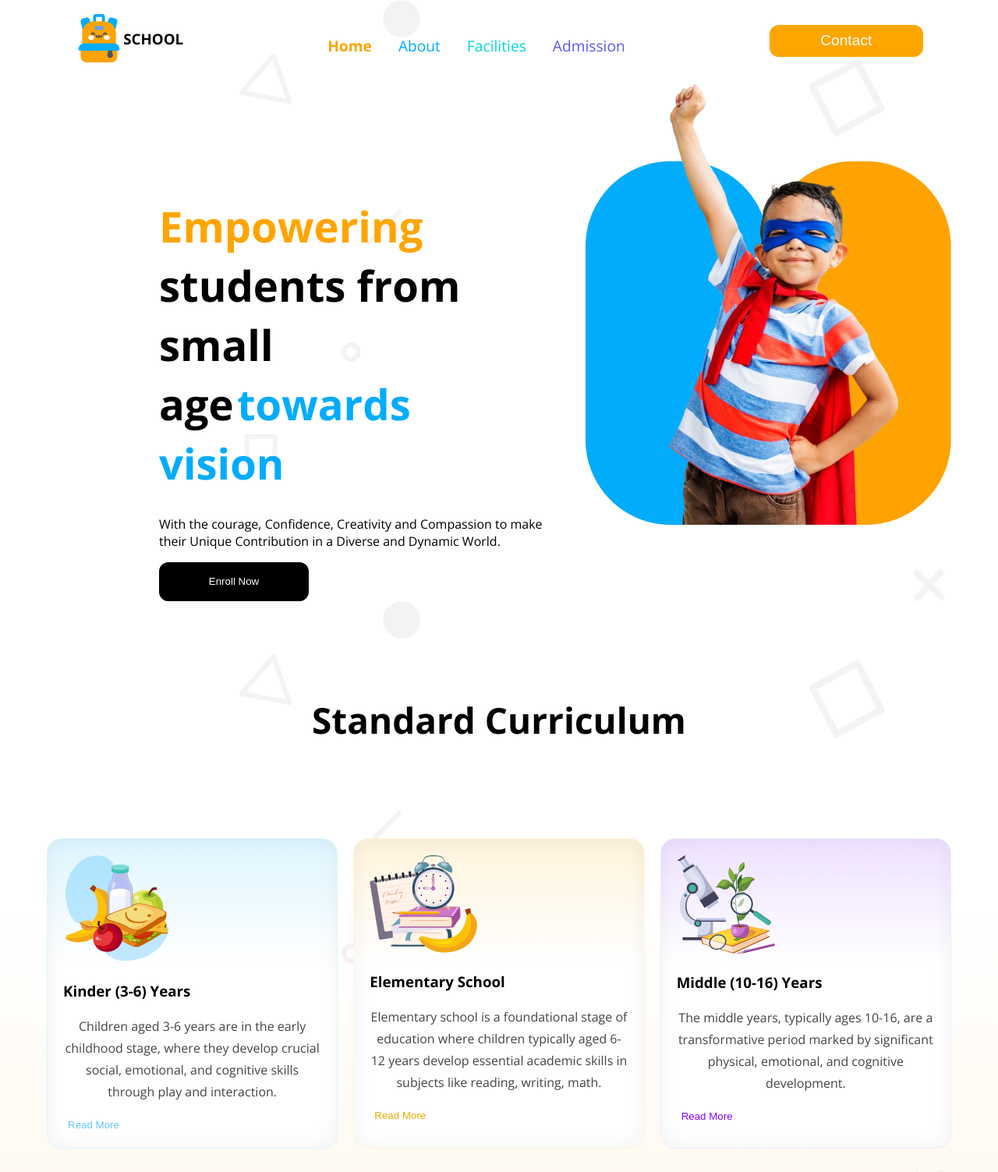
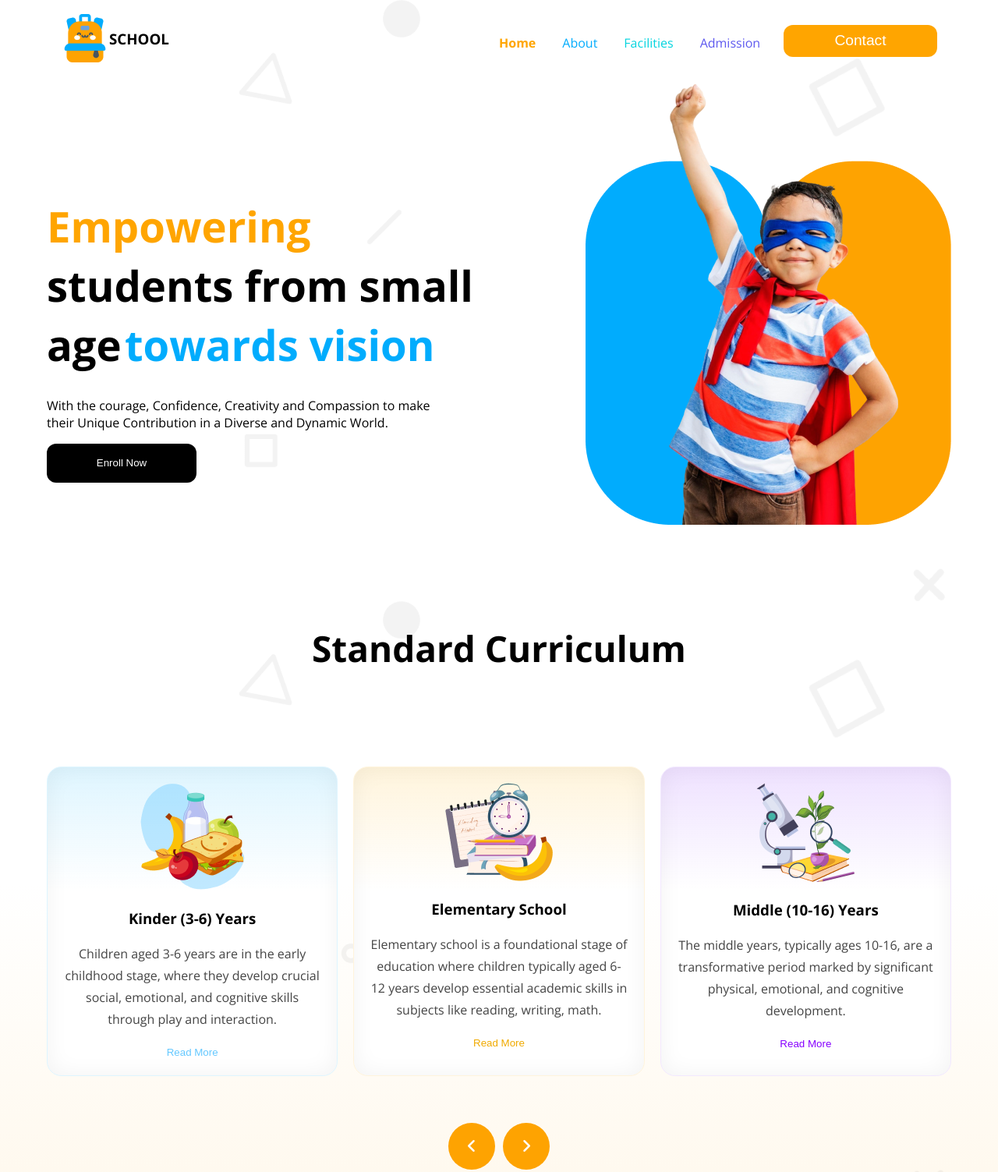
Before and after one commit to jubermahi/assignment-2, a plain HTML site: page index.html in a window 1280 px wide. Shown: the top 1503 px of the page at 78% size. Drawn offline with nearby package versions, Linux system fonts and the light colour scheme.

Commit message:
added final responsive

```diff
--- a/index.html
+++ b/index.html
@@ -11,11 +11,14 @@
 <body class="open-sans-font">
     <header>
      <section>
-        <div class="navbar display ">
-            <nav class="nav-num1 display open-sans-font">
+        <div class="navbarr display ">
+            <div>
+                <nav class="nav-num1 display">
                     <img src="assets/logo.png" alt="">
                     <h3 id="school">SCHOOL</h3>
                 </nav>
+            </div>
+            <div class="display icon-sec">
                 <nav>
                     <nav class="nav-num2 display">
                         <span id="span-1">Home</span>
@@ -24,16 +27,18 @@
                         <span id="span-4">Admission</span>
                     </nav>
 
-                <div class="menu"><i class="fa-solid fa-bars"></i></div>
+
                 </nav>
                 <nav class="nav-num3">
                     <button class="button-primary">Contact</button>
                 </nav>
+                <div class="menu"><i class="fa-solid fa-bars"></i></div>
+            </div>
         </div>
      </section>
      <section class="display head-discription">
         <div class="head-para" >
-            <h4 class="header"> <span id="Empowering">Empowering</span><br><span id="hd-3">students from small<br>age</span>
+            <h4 class="header"> <span id="Empowering">Empowering</span><br><span id="hd-3">students from small age</span>
                  <span id="towards">towards vision</span></h4>
                 <p id="head-data">With the courage, Confidence, Creativity and Compassion to make <br> their Unique Contribution in a Diverse and Dynamic World.</p>
                 <button class="btn-2">Enroll Now</button>
@@ -45,28 +50,53 @@
      <h4 class="cart-head">Standard Curriculum</h4>
      <section class=" main-cart">
         <div class="cart1">
+          <div>
             <img class="cart-img" src="assets/kinder.png" alt="">
+          </div>
+          <div>
             <h3>Kinder (3-6) Years</h3>
+          </div>
+          <div>
             <p class="cart-discription">Children aged 3-6 years are in the early childhood stage, where they develop crucial social, emotional, and cognitive skills through play and interaction.</p>
+          </div>
+          <div>
             <button class="cart-btn1">Read More</button>
           </div>
-        <div class="cart2">
+        </div>
+        <div class="cart2 ">
+          <div>
             <img class="cart-img" src="assets/elementary.png" alt="">
+          </div>
+          <div>
             <h3>Elementary School</h3>
+          </div>
+          <div>
             <p class="cart-discription">Elementary school is a foundational stage of education where children typically aged 6-12 years develop essential academic skills in subjects like reading, writing, math. </p>
+          </div>
+          <div>
             <button class="cart-btn2">Read More</button>
           </div>
+        </div>
         <div class="cart3">
+          <div>
             <img class="cart-img" src="assets/middle.png" alt="">
+          </div>
+          <div>
             <h3>Middle (10-16) Years</h3>
+          </div>
+          <div>
             <p class="cart-discription">The middle years, typically ages 10-16, are a transformative period marked by significant physical, emotional, and cognitive development. </p>
+          </div>
+          <div>
             <button class="cart-btn3">Read More</button>
           </div>
+        </div>
+
+    </section >
     <div class="arrow-btn">
         <button class="arrow"><i class="fa-solid fa-angle-left"></i></button>
         <button class="arrow"><i class="fa-solid fa-angle-right"></i></button>
     </div>
-    </section >
     </header>
     <main>
         <section class="story ">
@@ -150,7 +180,6 @@
          </section>
     </main>
 
-    </main>
     <footer>
         <div class="footer-container">
             <div class="footer-content">
@@ -180,4 +209,4 @@
     </footer>
 
 </body>
-</html>
+</html
--- a/styel/styel.css
+++ b/styel/styel.css
@@ -1,4 +1,3 @@
-
 @import url('https://fonts.googleapis.com/css2?family=Fira+Sans:ital,wght@0,100;0,200;0,300;0,400;0,500;0,600;0,700;0,800;0,900;1,100;1,200;1,300;1,400;1,500;1,600;1,700;1,800;1,900&family=Open+Sans:ital,wght@0,300..800;1,300..800&family=Quicksand:wght@300..700&display=swap');
 
 
@@ -15,6 +14,13 @@ body {
     background:
     url("../assets/bg.png"),
     linear-gradient(to top, rgba(255, 228, 181, 1) 1.2rem,#ffffff 60%);
+
+}
+header {
+    max-width: 1160px;
+    margin: 0 auto;
+}
+main{
     max-width: 1160px;
     margin: 0 auto;
 }
@@ -27,14 +33,18 @@ body {
 }
 
 /* nav styel */
-.navbar{
-    gap: 185px;
+.navbarr{
+    display: grid;
+    grid-template-columns: repeat(2,1fr);
     justify-content: center;
     text-align: center;
     align-items: center;
-    margin: 18px 140px;
+    margin: 18px;
 
 
+}
+.icon-sec{
+    justify-content: space-between;
 }
 .menu{
     display: none;
@@ -42,12 +52,11 @@ body {
 .nav-num2{
     gap: 34px;
     margin-top: 18px;
-    font-size: 1.2rem;
+    font-size: 1rem;
 
 }
 #span-1{
     color: orange;
-    font-size: 1.2rem;
     font-weight: bold;
 }
 
@@ -76,9 +85,9 @@ body {
 }
 /*  head-discription */
 .head-discription{
-    justify-content: center;
+
+    justify-content: space-between;
     gap: 50px;
-    margin-left: 144px;
 
 }
 #Empowering{
@@ -129,7 +138,11 @@ body {
     justify-content: center;
     text-align: center;
 }
+
+
 .cart1{
+
+    text-align: center;
     padding: 20px;
     box-sizing: border-box;
     border: 0.94px solid rgb(222, 245, 255);
@@ -160,6 +173,7 @@ border: none;
 }
 
 .cart2{
+    text-align: center;
     padding: 20px;
     box-sizing: border-box;
     border: 0.94px solid rgb(255, 244, 220);
@@ -169,6 +183,7 @@ border: none;
 }
 
 .cart3{
+    text-align: center;
     padding: 20px;
     box-sizing: border-box;
     border: 0.94px solid rgb(242, 232, 255);
@@ -337,7 +352,7 @@ footer p {
     margin: 0;
 }
 @media screen and (max-width: 576px) {
-    header {
+    .navbarr {
         border: 1px solid orange;
     }
 
@@ -358,6 +373,9 @@ footer p {
         flex-direction: column-reverse;
         justify-content: center;
         align-items: center;
+    }
+    .header{
+        text-align: center;
     }
 
     .head-para {
```
Lines whose indentation alone changed are shown as unchanged.
